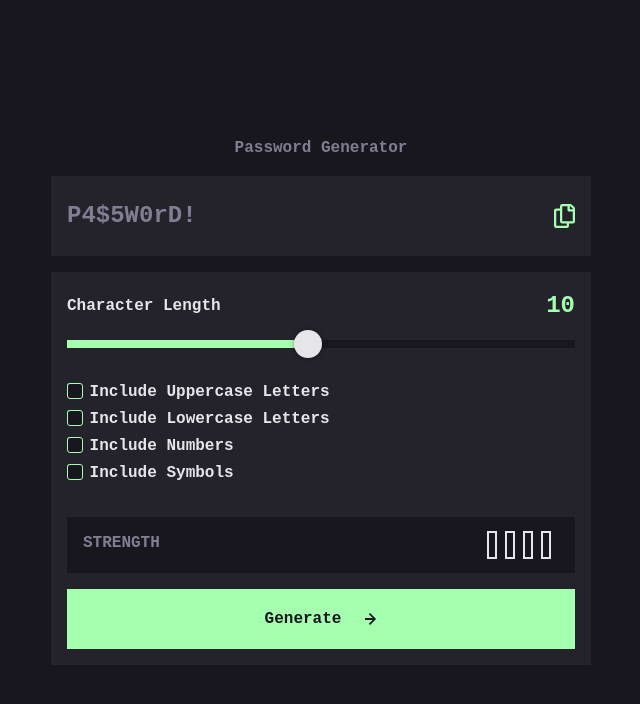
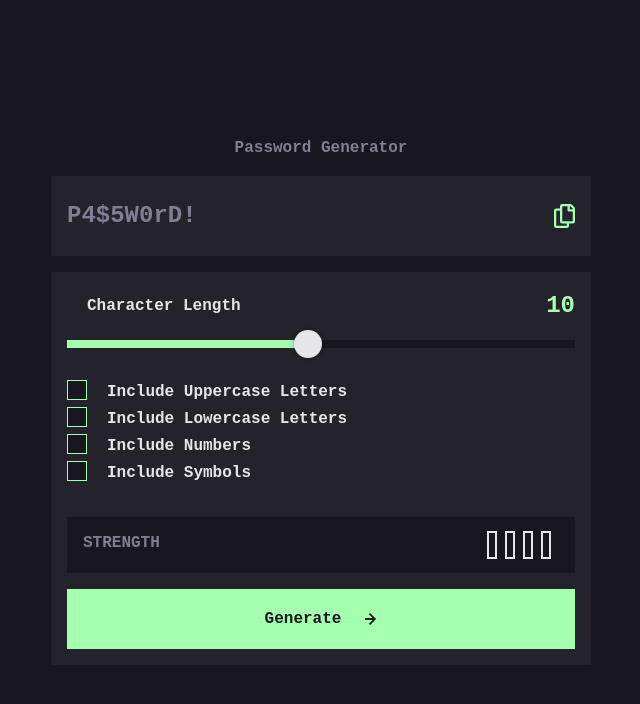
Before and after one commit to matehc/password-generator__frontendmentor, a plain HTML site: page index.html in a window 1280 px wide. Shown: the whole page, without its empty margins (319-959 px from the left). Drawn offline with nearby package versions, Linux system fonts and the light colour scheme.

Commit message:
fix: fix checkbox style

```diff
--- a/index.html
+++ b/index.html
@@ -5,6 +5,7 @@
   <meta name="viewport" content="width=device-width, initial-scale=1.0">
 
   <link rel="icon" type="image/png" sizes="32x32" href="./assets/images/favicon-32x32.png">
+  <link rel="stylesheet" href="https://cdnjs.cloudflare.com/ajax/libs/font-awesome/6.4.0/css/all.min.css" integrity="sha512-iecdLmaskl7CVkqkXNQ/ZH/XLlvWZOJyj7Yy7tcenmpD1ypASozpmT/E0iPtmFIB46ZmdtAc9eNBvH0H/ZpiBw==" crossorigin="anonymous" referrerpolicy="no-referrer" />
   <link
     rel="stylesheet"
     href="https://cdnjs.cloudflare.com/ajax/libs/animate.css/4.1.1/animate.min.css"
@@ -65,12 +66,12 @@
 
             <div class="option-box">
               <input type="checkbox" class="option" id="number"/>
-              <label for="numbers">Include Numbers</label>
+              <label for="number">Include Numbers</label>
             </div>
 
             <div class="option-box">
               <input type="checkbox" class="option" id="symbol"/>
-              <label for="symbols">Include Symbols</label>
+              <label for="symbol">Include Symbols</label>
             </div>
 
 
--- a/styles/styles.css
+++ b/styles/styles.css
@@ -184,6 +184,7 @@ div.password__copy:hover svg:hover > path {
 }
 
 label {
+  margin-left: 20px;
   display: inline-block;
   font-size: 1rem;
 }
@@ -305,31 +306,60 @@ input[type="range"]::-webkit-slider-runnable-track {
 
 
 .option-box {
+  display: flex;
   margin-block-end: 3px;
   margin-right: 7px;
 }
 
 input[type="checkbox"] {
+  --webkit-appearance: none;
+  appearance: none;
+  width: 20px;
+  height: 20px;
   accent-color: var(--accent-color);
   position: relative;
   background-color: var(--main-bg-color);
+  cursor: pointer;
+  display: flex;
+  align-items: center;
+  justify-content: center;
+  outline: none;
+  border: 1px solid var(--accent-color);
 }
 
 /* input[type="checkbox"]:checked {
   color: #fff;
 } */
 
-input[type="checkbox"]:before {
-  content: "";
+input[type="checkbox"]::after {
+  font-family: "Font Awesome 5 Free";
+  font-weight: bold;
+  content: "\f00c";
   position: absolute;
-  width: 16px;
-  height: 16px;
+  font-size: 12px;
+  width: 20px;
+  height: 20px;
   top: 0;
-  left: 0;
   border: 1px solid var(--accent-color);
-  border-radius: 3px;
   padding: 1px;
   background-color: var(--main-bg-color);
+  color: #fff;
+  text-align: center;
+  display: none;
+}
+
+/* input[type="checkbox"]:hover {
+  background-color: var(--accent-color);
+} */
+
+input[type="checkbox"]:checked {
+  background-color: var(--accent-color);
+}
+
+input[type="checkbox"]:checked::after {
+  background-color: var(--accent-color);
+  border: none;
+  display: block;
 }
 
 .password__strength {
```
